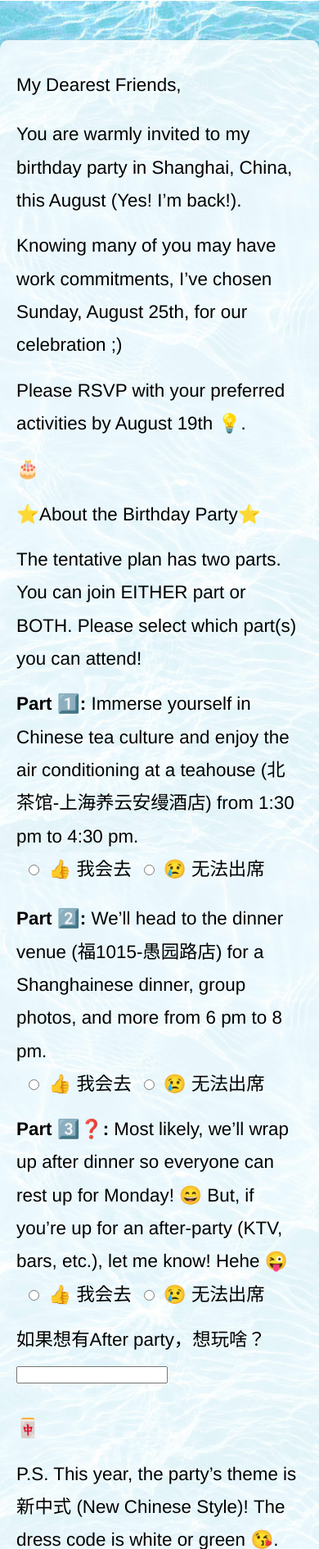
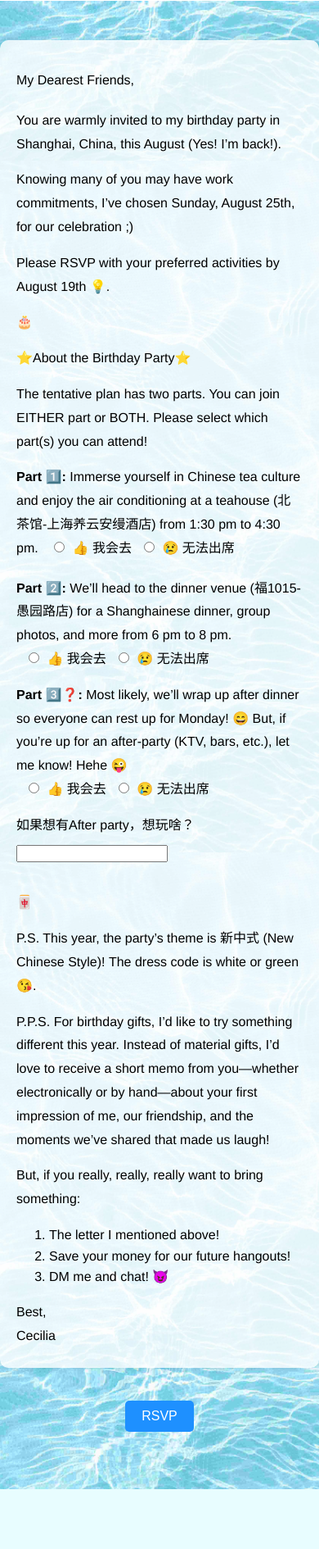
Before and after one commit to chiayen0119/bday-RSVP, a Flask app: page / in a window 390 px wide. Shown: the part 648-2538 px from the top of the page at 82% size. After the commit the page ends 2465 px from the top, so only its background shows below. Run offline with Flask 3, Linux system fonts and the light colour scheme.

Commit message:
Update home.css

```diff
--- a/static/home.css
+++ b/static/home.css
@@ -1,5 +1,5 @@
 body {
-    font-family: 'Helvetica', '微软雅黑';
+    font-family: 'Helvetica', '微软雅黑'; /* 更新字体 */
     background-image: url('images/bg.jpg');
     background-size: cover;
     background-repeat: no-repeat;
@@ -15,10 +15,9 @@ body {
 
 .main-title {
     margin-top: 50px;
-    font-size: 3.5rem; /* 放大标题字体 */
+    font-size: 3em;
     color: #333;
     text-align: center;
-    font-family: 'Helvetica', '微软雅黑';
 }
 
 .invitation-image img {
@@ -41,20 +40,10 @@ body {
     margin-top: 15px;
     margin-bottom: 15px;
     line-height: 1.8;
-    font-size: 1.6rem; /* 放大段落字体 */
 }
 
 .invite-message p:first-child {
     margin-bottom: 20px;
-}
-
-.invite-message ol {
-    font-size: 1.5rem; /* 放大列表项目的字体 */
-    margin-left: 20px;
-}
-
-.invite-message ol li {
-    margin-bottom: 10px;
 }
 
 .radio-group-inline {
@@ -79,6 +68,7 @@ body {
 .rsvp-button-container {
     text-align: center;
     margin-top: 20px;
+    margin-bottom: 50px; /* 增加按钮与页面底部的距离 */
 }
 
 .rsvp-button-container button {
@@ -87,24 +77,10 @@ body {
     color: white;
     border: none;
     border-radius: 5px;
-    font-size: 1.5rem; /* 调整按钮字体大小 */
+    font-size: 16px;
     cursor: pointer;
 }
 
 .rsvp-button-container button:hover {
     background-color: #4682b4;
 }
-
-@media (max-width: 768px) {
-    .main-title {
-        font-size: 3rem;
-    }
-
-    .invite-message p, .invite-message ol {
-        font-size: 1.4rem;
-    }
-
-    .rsvp-button-container button {
-        font-size: 1.3rem;
-    }
-}
```
